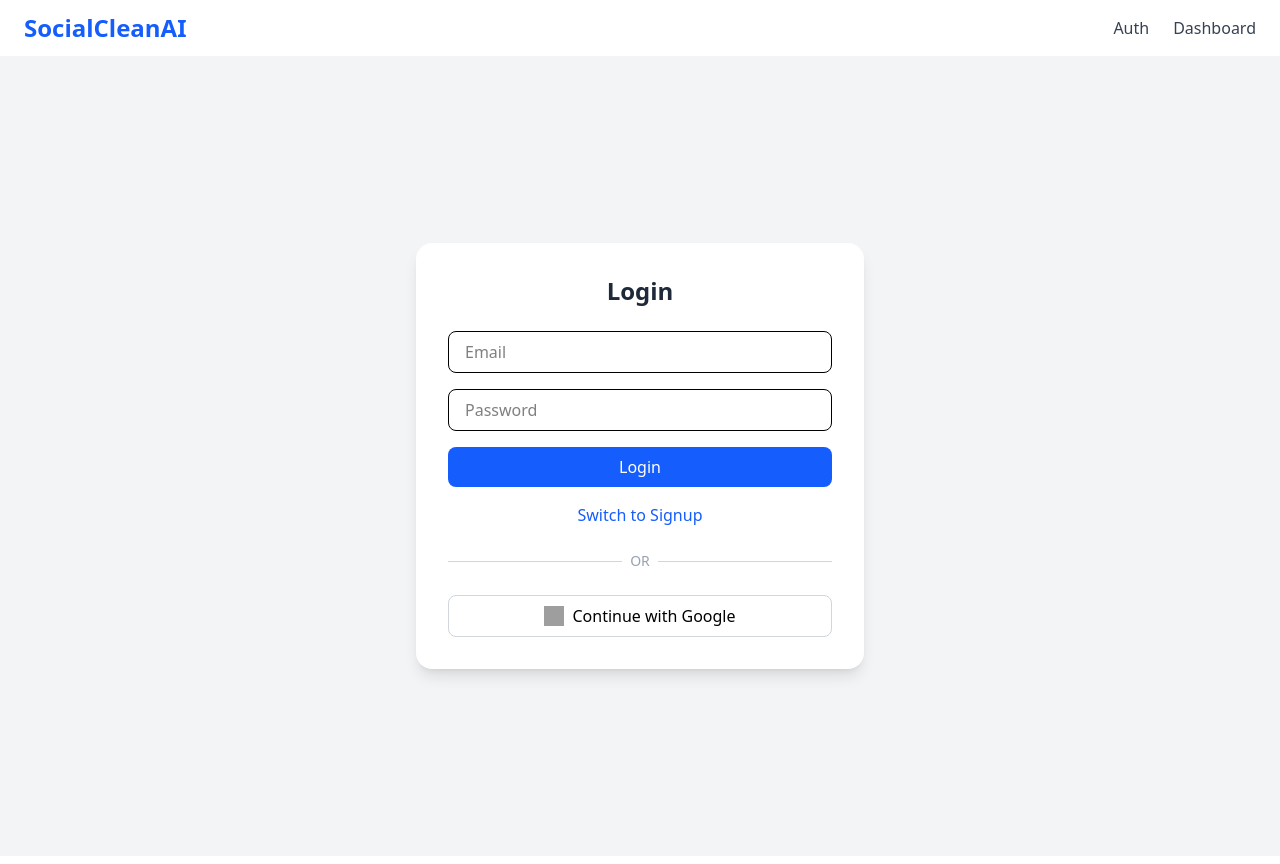
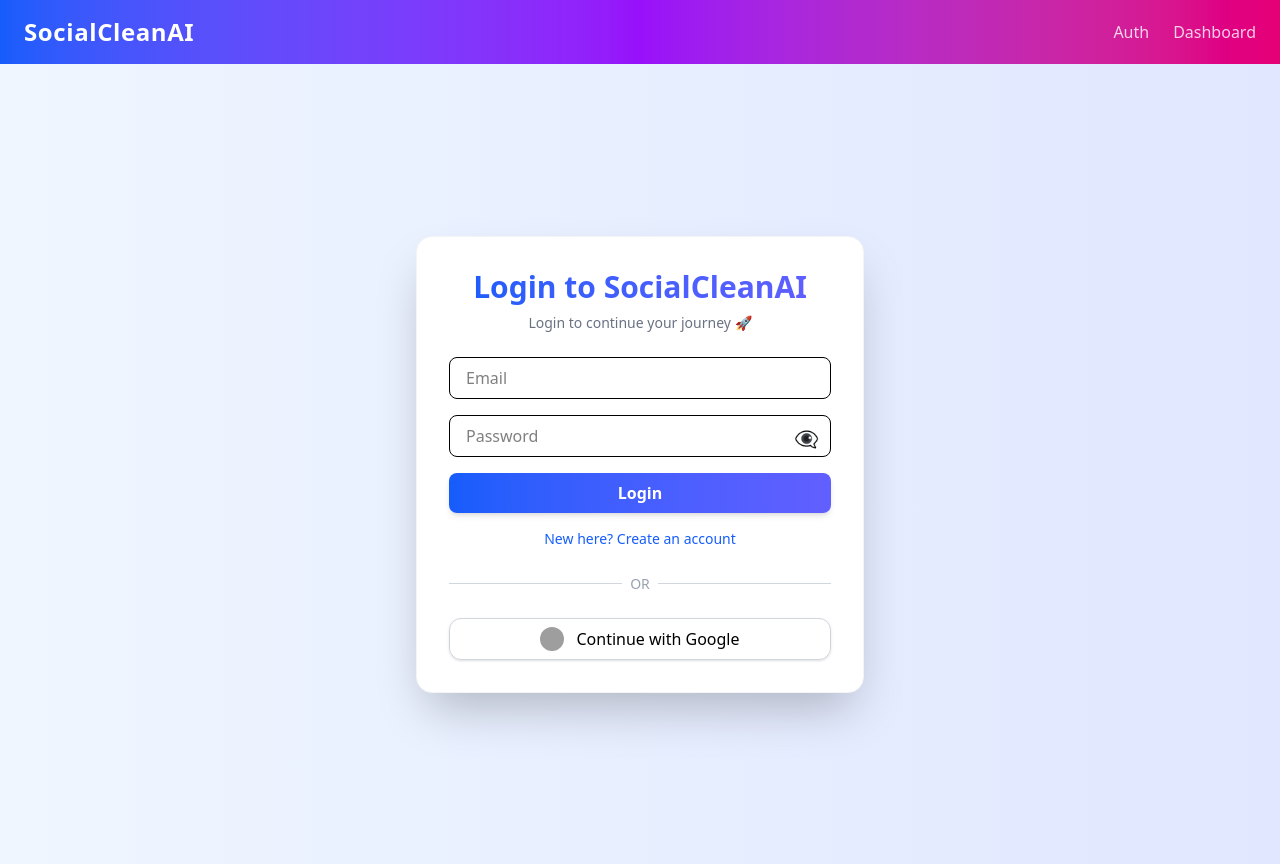
Before and after one commit to arfatkazi/SocialClean.AI, a React (Vite) app in the folder frontend/socialcleanAI/: page / in a window 1280 px wide. Built offline with nearby package versions, Linux system fonts and the light colour scheme; grey boxes are pictures that could not be loaded.

Commit message:
created frontend authentication

```diff
--- a/frontend/socialcleanAI/package.json
+++ b/frontend/socialcleanAI/package.json
@@ -13,6 +13,7 @@
     "@tailwindcss/vite": "^4.1.13",
     "react": "^19.1.1",
     "react-dom": "^19.1.1",
+    "react-icons": "^5.5.0",
     "react-router-dom": "^7.8.2"
   },
   "devDependencies": {
--- a/frontend/socialcleanAI/src/components/Navbar.jsx
+++ b/frontend/socialcleanAI/src/components/Navbar.jsx
@@ -2,21 +2,22 @@ import { Link } from "react-router-dom";
 
 export default function Navbar() {
   return (
-    <nav className="bg-white shadow-md px-6 py-3 flex justify-between items-center">
+    <nav className="bg-gradient-to-r from-blue-600 via-purple-600 to-pink-600 px-6 py-4 flex justify-between items-center shadow-lg">
       {/* Brand Logo / Name */}
-      <div className="text-2xl font-bold text-blue-600">SocialCleanAI</div>
+      <div className="text-2xl font-extrabold text-white tracking-wide">
+        SocialCleanAI
+      </div>
 
-      {/* Navigation Links */}
       <div className="space-x-6">
         <Link
           to="/"
-          className="text-gray-700 hover:text-blue-600 transition-colors font-medium"
+          className="text-white/80 hover:text-white font-medium transition-colors"
         >
           Auth
         </Link>
         <Link
           to="/dashboard"
-          className="text-gray-700 hover:text-blue-600 transition-colors font-medium"
+          className="text-white/80 hover:text-white font-medium transition-colors"
         >
           Dashboard
         </Link>
--- a/frontend/socialcleanAI/src/pages/AuthPage.jsx
+++ b/frontend/socialcleanAI/src/pages/AuthPage.jsx
@@ -3,6 +3,7 @@ import { useNavigate } from "react-router-dom";
 
 export default function AuthPage() {
   const [isLogin, setIsLogin] = useState(true);
+  const [showPassword, setShowPassword] = useState(false);
   const [form, setForm] = useState({
     email: "",
     password: "",
@@ -40,63 +41,103 @@ export default function AuthPage() {
     window.location.href = "http://localhost:5000/api/auth/google";
   };
 
+  const toggleAuthMode = () => {
+    setIsLogin(!isLogin);
+    setForm({
+      email: "",
+      password: "",
+      firstName: "",
+      lastName: "",
+    });
+  };
+
   return (
-    <div className="min-h-screen flex items-center justify-center bg-gray-100 px-4">
-      <div className="w-full max-w-md bg-white rounded-2xl shadow-lg p-8">
-        <h2 className="text-2xl font-bold text-center text-gray-800 mb-6">
-          {isLogin ? "Login" : "Signup"}
+    <div className="min-h-screen flex items-center justify-center bg-gradient-to-r from-blue-50 to-indigo-100 px-4">
+      <div className="w-full max-w-md bg-white rounded-2xl shadow-2xl p-8 border border-gray-100">
+        {/* Header */}
+        <h2 className="text-3xl font-extrabold text-center bg-gradient-to-r from-blue-600 to-indigo-500 bg-clip-text text-transparent">
+          {isLogin
+            ? "Login to SocialCleanAI"
+            : "Create Your SocialCleanAI Account"}
         </h2>
+        <p className="text-center text-gray-500 mt-2 mb-6 text-sm">
+          {isLogin
+            ? "Login to continue your journey 🚀"
+            : "Signup to get started with us ✨"}
+        </p>
 
+        {/* Form */}
         <form onSubmit={handleSubmit} className="space-y-4">
           {!isLogin && (
-            <>
+            <div className="flex gap-3">
               <input
                 type="text"
                 name="firstName"
                 placeholder="First Name"
+                value={form.firstName}
                 onChange={handleChange}
                 required
-                className="w-full px-4 py-2 border rounded-lg focus:ring-2 focus:ring-blue-500"
+                className="w-1/2 px-4 py-2 border rounded-lg focus:ring-2 focus:ring-blue-500 outline-none"
               />
               <input
                 type="text"
                 name="lastName"
                 placeholder="Last Name"
+                value={form.lastName}
                 onChange={handleChange}
                 required
-                className="w-full px-4 py-2 border rounded-lg focus:ring-2 focus:ring-blue-500"
+                className="w-1/2 px-4 py-2 border rounded-lg focus:ring-2 focus:ring-blue-500 outline-none"
               />
-            </>
+            </div>
           )}
           <input
             type="email"
             name="email"
             placeholder="Email"
+            value={form.email}
             onChange={handleChange}
             required
-            className="w-full px-4 py-2 border rounded-lg focus:ring-2 focus:ring-blue-500"
+            className="w-full px-4 py-2 border rounded-lg focus:ring-2 focus:ring-blue-500 outline-none"
           />
+
+          {/* Password input with emoji toggle */}
+          <div className="relative">
             <input
-            type="password"
+              type={showPassword ? "text" : "password"}
               name="password"
               placeholder="Password"
+              value={form.password}
               onChange={handleChange}
               required
-            className="w-full px-4 py-2 border rounded-lg focus:ring-2 focus:ring-blue-500"
+              className="w-full px-4 py-2 border rounded-lg focus:ring-2 focus:ring-blue-500 outline-none"
             />
             <button
+              type="button"
+              onClick={() => setShowPassword(!showPassword)}
+              className="absolute right-3 top-2.5 text-xl hover:scale-110 transition-transform"
+            >
+              {showPassword ? "🙈" : "👁‍🗨"}
+            </button>
+          </div>
+
+          <button
             type="submit"
-            className="w-full bg-blue-600 text-white py-2 rounded-lg hover:bg-blue-700 transition"
+            className="relative w-full bg-gradient-to-r from-blue-600 to-indigo-500 text-white py-2 rounded-lg font-semibold shadow-md overflow-hidden group hover:shadow-xl transition-all duration-500"
           >
+            <span className="relative z-10">
               {isLogin ? "Login" : "Signup"}
+            </span>
+            <span className="absolute inset-0 bg-gradient-to-r from-transparent via-white/30 to-transparent -translate-x-[200%] group-hover:translate-x-[200%] transition-transform duration-700 ease-in-out"></span>
           </button>
         </form>
 
         <button
-          onClick={() => setIsLogin(!isLogin)}
-          className="w-full mt-4 text-blue-600 hover:underline"
+          onClick={toggleAuthMode}
+          className="w-full mt-4 text-sm text-blue-600 hover:underline"
         >
-          Switch to {isLogin ? "Signup" : "Login"}
+          {isLogin
+            ? "New here? Create an account"
+            : "Already have an account? Login"}
         </button>
 
         <div className="flex items-center my-6">
@@ -107,12 +148,12 @@ export default function AuthPage() {
 
         <button
           onClick={handleGoogleAuth}
-          className="w-full flex items-center justify-center gap-2 border border-gray-300 rounded-lg py-2 hover:bg-gray-50 transition"
+          className="w-full flex items-center justify-center gap-3 border border-gray-300 rounded-xl py-2 hover:bg-gray-50 transition-shadow shadow-sm hover:shadow-md font-medium"
         >
           <img
             src="https://www.svgrepo.com/show/355037/google.svg"
             alt="Google"
-            className="w-5 h-5"
+            className="w-6 h-6 rounded-full"
           />
           Continue with Google
         </button>
--- a/frontend/socialcleanAI/src/pages/Dashboard.jsx
+++ b/frontend/socialcleanAI/src/pages/Dashboard.jsx
@@ -10,8 +10,9 @@ export default function Dashboard() {
           content with ease.
         </p>
 
-        <button className="bg-blue-600 text-white px-6 py-2 rounded-lg shadow hover:bg-blue-700 transition">
-          Go to Dashboard
+        <button className="relative w-full bg-gradient-to-r from-blue-600 to-indigo-600 text-white py-3 rounded-xl font-semibold shadow-lg overflow-hidden group">
+          <span className="relative z-10">Go to Dashboard</span>
+          <span className="absolute inset-0 bg-gradient-to-r from-transparent via-white/40 to-transparent -translate-x-[200%] group-hover:translate-x-[200%] transition-transform duration-700 ease-in-out"></span>
         </button>
       </div>
     </div>
--- a/frontend/socialcleanAI/src/pages/ResetPassword.jsx
+++ b/frontend/socialcleanAI/src/pages/ResetPassword.jsx
@@ -32,11 +32,14 @@ export default function ResetPassword() {
   };
 
   return (
-    <div className="min-h-screen flex items-center justify-center bg-gray-100 px-4">
-      <div className="w-full max-w-md bg-white rounded-2xl shadow-lg p-8">
-        <h2 className="text-2xl font-bold text-center text-gray-800 mb-6">
-          Reset Password
+    <div className="min-h-screen flex items-center justify-center bg-gradient-to-br from-blue-50 to-indigo-100 px-4">
+      <div className="w-full max-w-md bg-white rounded-3xl shadow-2xl p-8 border border-gray-100">
+        <h2 className="text-3xl font-extrabold text-center text-gray-800 mb-4">
+          🔑 Reset Password
         </h2>
+        <p className="text-center text-gray-500 mb-6 text-sm">
+          Enter a new password to secure your account.
+        </p>
 
         <form onSubmit={handleSubmit} className="space-y-4">
           <input
@@ -45,14 +48,12 @@ export default function ResetPassword() {
             value={password}
             onChange={(e) => setPassword(e.target.value)}
             required
-            className="w-full px-4 py-2 border rounded-lg focus:ring-2 focus:ring-blue-500"
+            className="w-full px-4 py-3 border rounded-xl focus:ring-2 focus:ring-blue-500 outline-none"
           />
 
-          <button
-            type="submit"
-            className="w-full bg-blue-600 text-white py-2 rounded-lg hover:bg-blue-700 transition"
-          >
-            Reset Password
+          <button className="relative w-full bg-gradient-to-r from-blue-600 to-indigo-600 text-white py-3 rounded-xl font-semibold shadow-lg overflow-hidden group">
+            <span className="relative z-10">Reset Password</span>
+            <span className="absolute inset-0 bg-gradient-to-r from-transparent via-white/40 to-transparent -translate-x-[200%] group-hover:translate-x-[200%] transition-transform duration-700 ease-in-out"></span>
           </button>
         </form>
 
```
Also changed, not shown: frontend/socialcleanAI/src/pages/ForgotPassword.jsx (+12 -11 lines), 1 other file (tests, documents, lock files or other folders). Lines whose indentation alone changed are shown as unchanged.
